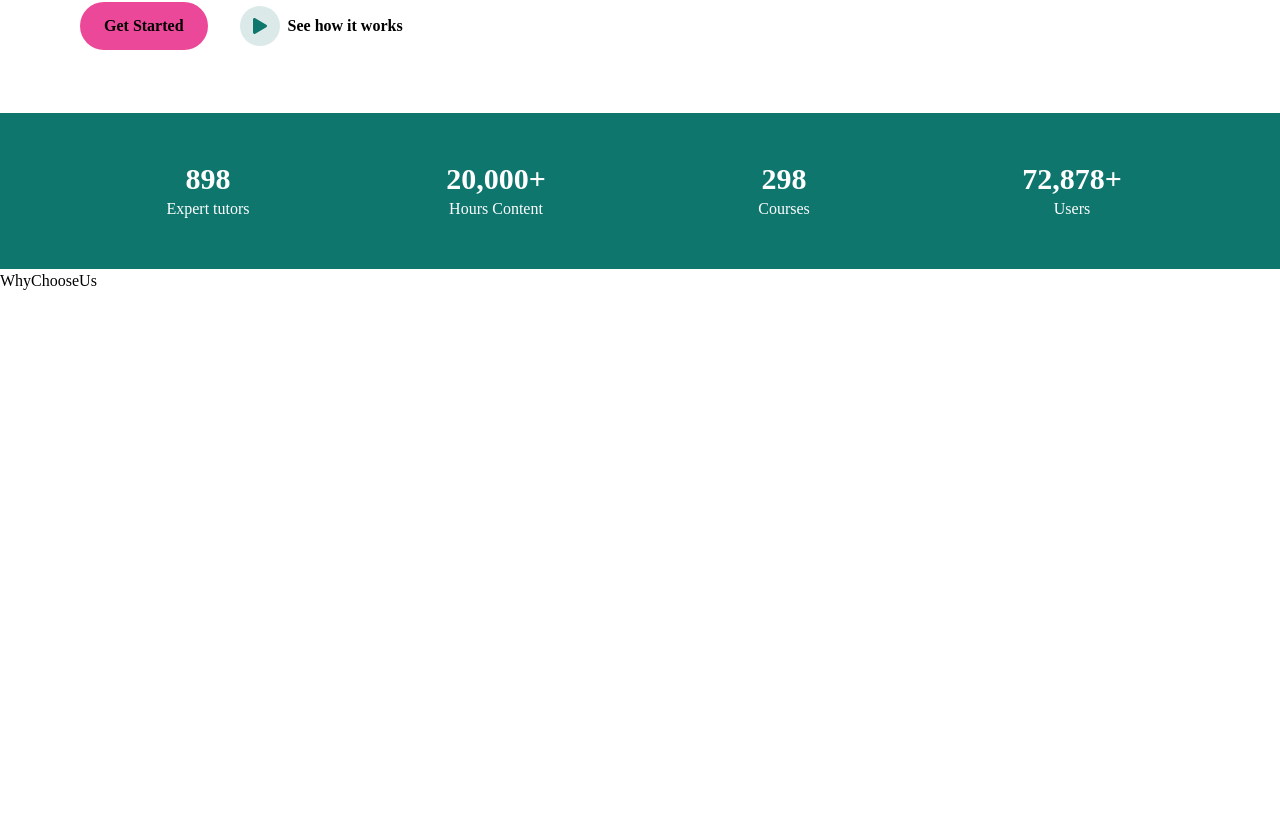
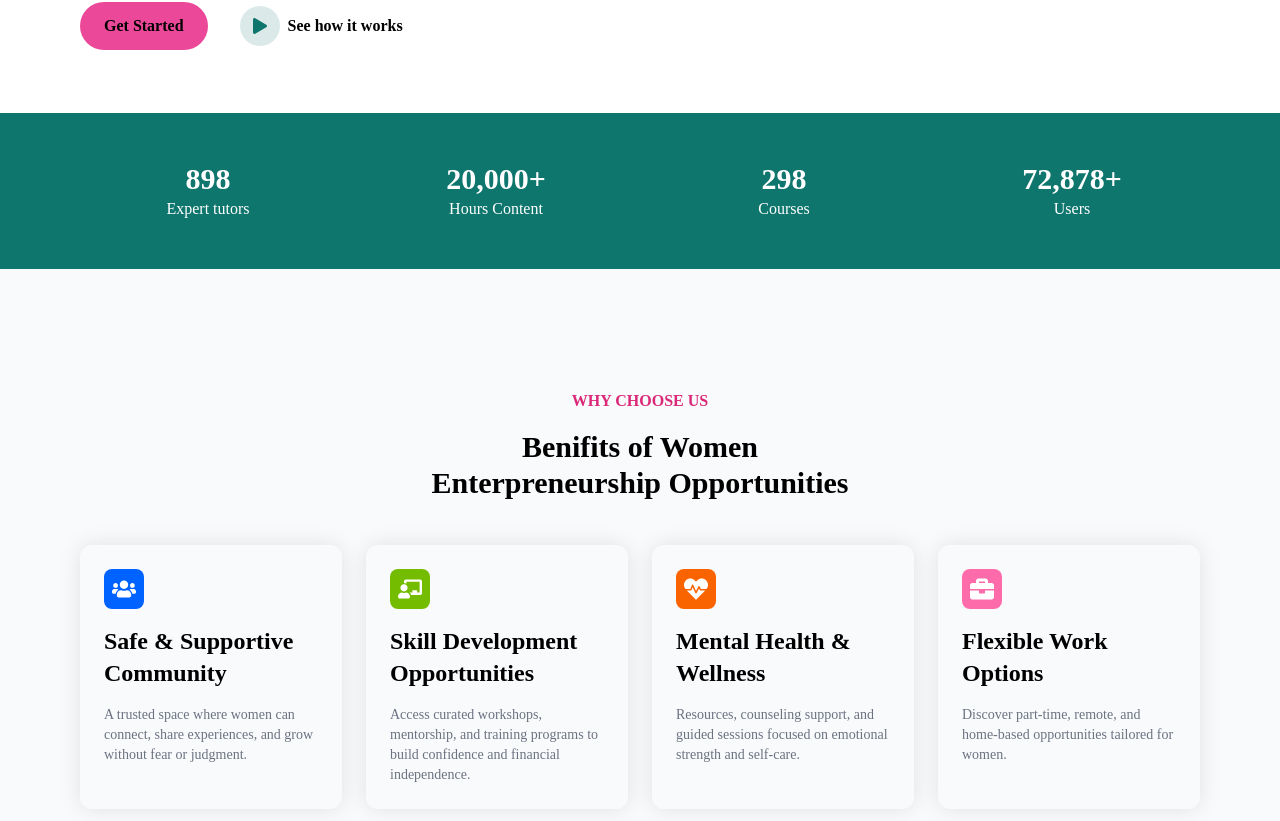
Before and after one commit to RuzalSingla/women-empowerment, a React app: page / in a window 1280 px wide. Shown: the part 625-1446 px from the top of the page. Before the commit the page ends 918 px from the top, so only its background shows below. Built offline with nearby package versions, Linux system fonts and the light colour scheme; the HTML template or start-up script is replaced by a standard one.

Commit message:
Updated WhyChooseUs section and animations

```diff
--- a/src/components/WhyChooseUs/WhyChooseUs.jsx
+++ b/src/components/WhyChooseUs/WhyChooseUs.jsx
@@ -3,49 +3,88 @@ import {GrYoga} from "react-icons/gr";
 import {FaDumbbell} from "react-icons/fa6"
 import {GiGymBag} from "react-icons/gi";
 import {motion} from "framer-motion";
+import { SlideLeft } from "../../utility/animation";
+import { FaUsers, FaChalkboardTeacher, FaHeartbeat, FaBriefcase } from "react-icons/fa";
+
+
 
 const WhyChooseData=[
     {
         id:1,
-        title:"One-on-one Teaching",
-        desc:"All of our special education experts have a degree in special education.",
+        title:"Safe & Supportive Community",
+        desc:"A trusted space where women can connect, share experiences, and grow without fear or judgment.",
         link:"/",
-        icon:<GrYoga />,
+        icon: <FaUsers />,
         bgColor:"#0063ff",
         delay:0.3,
     },
     {
         id:2,
-        title:"One-on-one Teaching",
-        desc:"All of our special education experts have a degree in special education.",
+        title:"Skill Development Opportunities",
+        desc:"Access curated workshops, mentorship, and training programs to build confidence and financial independence.",
         link:"/",
-        icon:<GrYoga />,
-        bgColor:"#fa6400",
-        delay:0.3,
+        icon:<FaChalkboardTeacher />,
+        bgColor:"#73bc00",
+        delay:0.6,
     },
     {
         id:3,
-        title:"One-on-one Teaching",
-        desc:"All of our special education experts have a degree in special education.",
+        title:"Mental Health & Wellness",
+        desc:"Resources, counseling support, and guided sessions focused on emotional strength and self-care.",
         link:"/",
-        icon:<GrYoga />,
-        bgColor:"#73bc00",
-        delay:0.3,
+        icon:<FaHeartbeat />,
+        bgColor:"#fa6400",
+        delay:0.9,
     },
     {
         id:4,
-        title:"One-on-one Teaching",
-        desc:"All of our special education experts have a degree in special education.",
+        title:"Flexible Work Options",
+        desc:"Discover part-time, remote, and home-based opportunities tailored for women.",
         link:"/",
-        icon:<GrYoga />,
-        bgColor:"#0063ff",
+        icon:<FaBriefcase />,
+        bgColor:"#fe6baa",
         delay:0.3,
     },
 ]
 
 const WhyChooseUs = () => {
   return (
-    <div>WhyChooseUs</div>
+    <div className="bg-[#f9fafc]">
+        <div className="container py-24">
+            {/**header section */}
+
+                <div className="space-y-4 p-6 text-center max-w-[500px] mx-auto mb-5">
+                    <h1 className="uppercase font-semibold text-pink-600">Why Choose Us</h1>
+                    <p className="font-semibold text-3xl" >Benifits of Women Enterpreneurship Opportunities</p>
+                </div>
+
+            {/**cards section */}
+            <div className="grid grid-cols-1 sm:grid-cols-2 md:grid-cols-4 gap-6">
+                {
+                    WhyChooseData.map((item) => {
+                        return (
+                            <motion.div
+                             variants={SlideLeft(item.delay)}
+                             initial="hidden"
+                             whileInView={"visible"}
+
+                             className="space-y-4 p-6 rounded-xl shadow-[0_0_22px_rgba(0,0,0,0.1)]"
+                            >
+                                {/**icon section */}
+                                <div style={{backgroundColor:item.bgColor}} className="w-10 h-10 rounded-lg flex justify-center items-center text-white">
+                                    <div className="text-2xl">{item.icon} </div>
+                                </div>
+                                <p className="text-2xl font-semibold">{item.title}</p>
+                                <p className="text-sm text-gray-500">{item.desc}</p>
+                            </motion.div>
+                        )
+                    })
+                }
+            </div>
+
+
+        </div>
+    </div>
   )
 }
 
--- a/src/utility/animation.jsx
+++ b/src/utility/animation.jsx
@@ -1,8 +1,8 @@
-export const SlideRight=(delay) =>{
+export const SlideLeft=(delay) =>{
     return {
         hidden: {
             opacity:0,
-            x:"-100",
+            x:100,
         },
         visible:{
             opacity:1,
@@ -14,3 +14,20 @@ export const SlideRight=(delay) =>{
         }
     }
 }
+
+export const SlideRight=(delay) =>{
+    return {
+        hidden: {
+            opacity:0,
+            x:-100,
+        },
+        visible:{
+            opacity:1,
+            x:0,
+            transition:{
+                duration:1,
+                delay:delay,
+            }
+        }
+    }
+}
```
